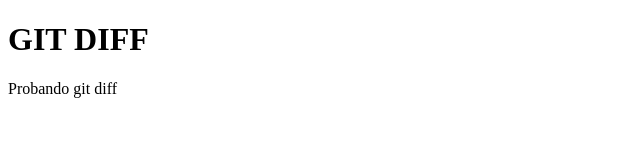
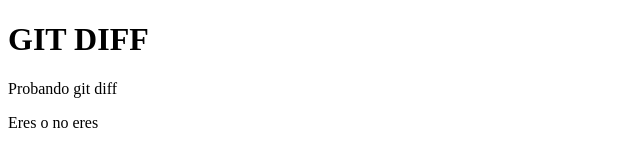
Before and after one commit to Bengalaz/gitflow-SW61, a plain HTML site: page docs/index.html in a window 1280 px wide. Shown: the full height of the page, 0-640 px from the left. Drawn offline with Linux system fonts and the light colour scheme.

Commit message:
changing doc

```diff
--- a/docs/index.html
+++ b/docs/index.html
@@ -8,5 +8,6 @@
 <body>
     <h1>GIT DIFF</h1>
     <p>Probando git diff</p>
+    <p>Eres o no eres </P>
 </body>
 </html>
```
